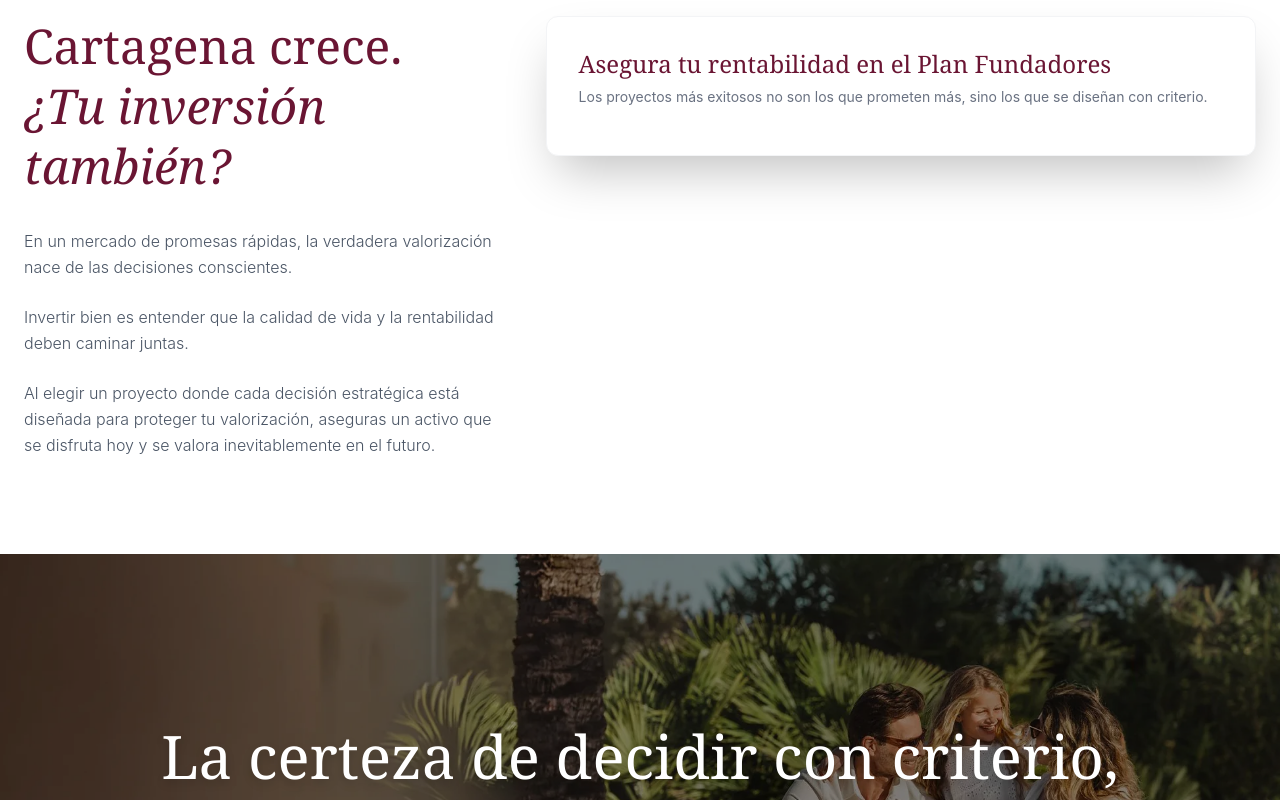
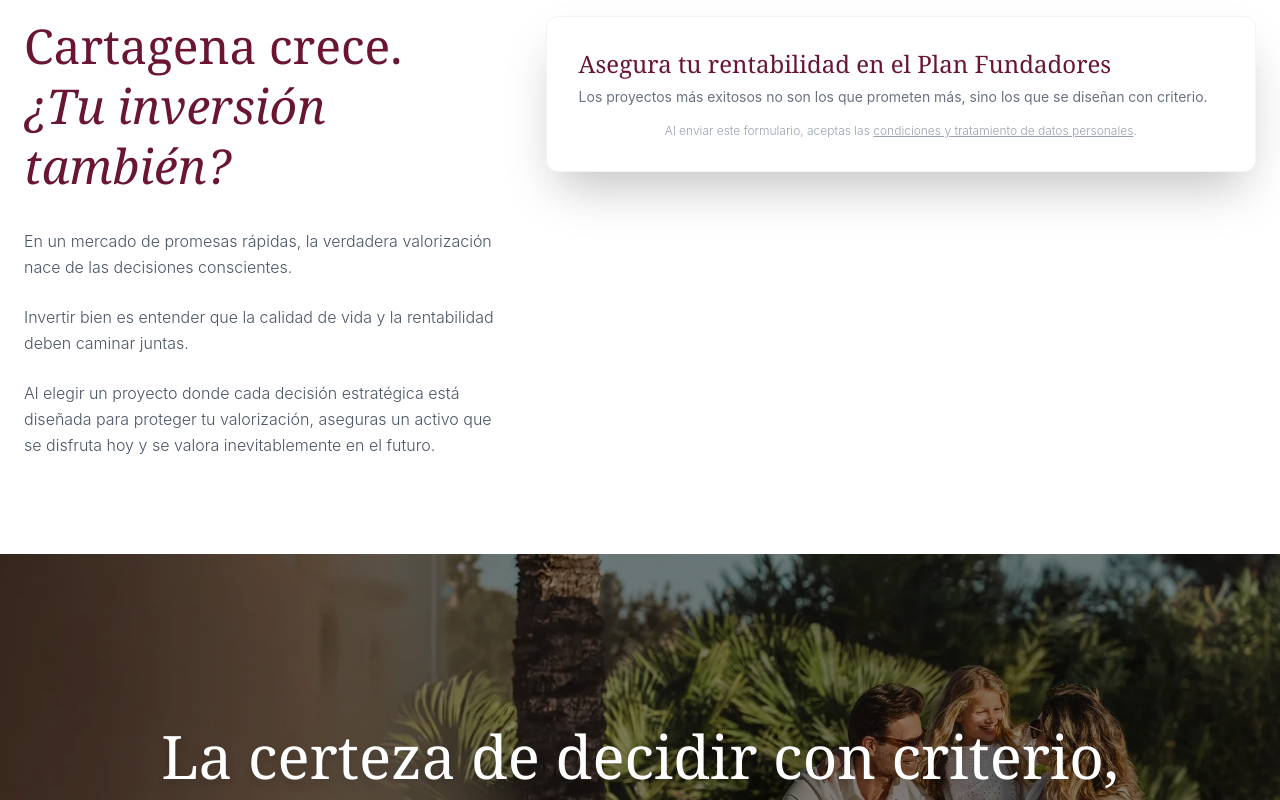
Before and after one commit to Gestion-servicios-TI-AED/landing-invierte-oliv, a React (Vite) app: page / in a window 1280 px wide. Shown: the part 880-1680 px from the top of the page. Built offline with nearby package versions, Linux system fonts and the light colour scheme; a web font is replaced by a local one.

Commit message:
feat: add LeadForm and Concept components to the landing page

```diff
--- a/src/app/components/Concept.tsx
+++ b/src/app/components/Concept.tsx
@@ -49,6 +49,18 @@ export const Concept = () => {
                </div>
 
                <HubSpotForm targetId="hs-form-concept" />
+               <p className="mt-4 text-center text-xs text-gray-400 font-sans font-light">
+                 Al enviar este formulario, aceptas las{" "}
+                 <a
+                   href="https://olivcartagena.com/politica-de-tratamiento-de-datos"
+                   target="_blank"
+                   rel="noopener noreferrer"
+                   className="underline hover:text-[#6a1533] transition-colors"
+                 >
+                   condiciones y tratamiento de datos personales
+                 </a>
+                 .
+               </p>
              </div>
 
              {/* Decorative background element behind the card */}
--- a/src/app/components/LeadForm.tsx
+++ b/src/app/components/LeadForm.tsx
@@ -22,6 +22,18 @@ export const LeadForm = () => {
           className="bg-[#f9f9f7] p-6 md:p-12 rounded-sm shadow-sm border border-[#f0f0e0]"
         >
           <HubSpotForm targetId="hs-form-leadform" />
+          <p className="mt-4 text-center text-xs text-gray-400 font-sans font-light">
+            Al enviar este formulario, aceptas las{" "}
+            <a
+              href="https://olivcartagena.com/politica-de-tratamiento-de-datos"
+              target="_blank"
+              rel="noopener noreferrer"
+              className="underline hover:text-[#6a1533] transition-colors"
+            >
+              condiciones y tratamiento de datos personales
+            </a>
+            .
+          </p>
         </motion.div>
       </div>
     </section>
```
